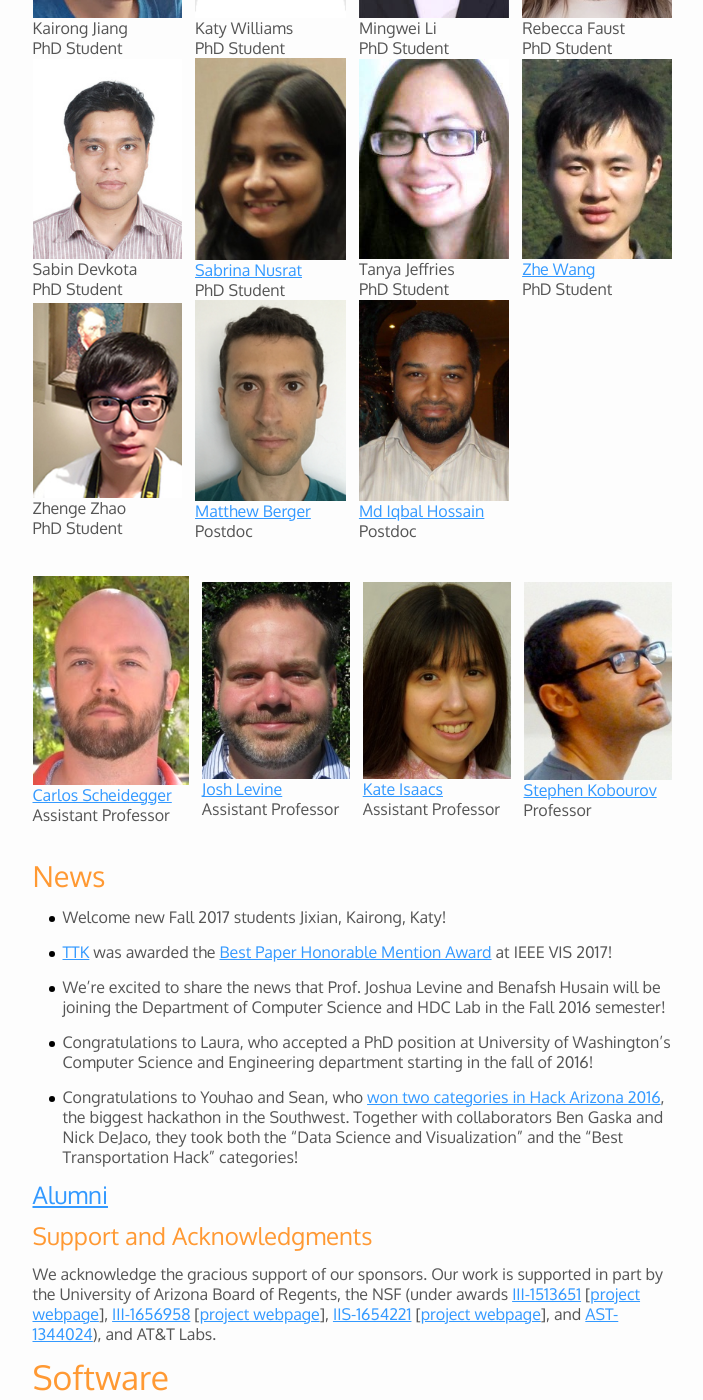
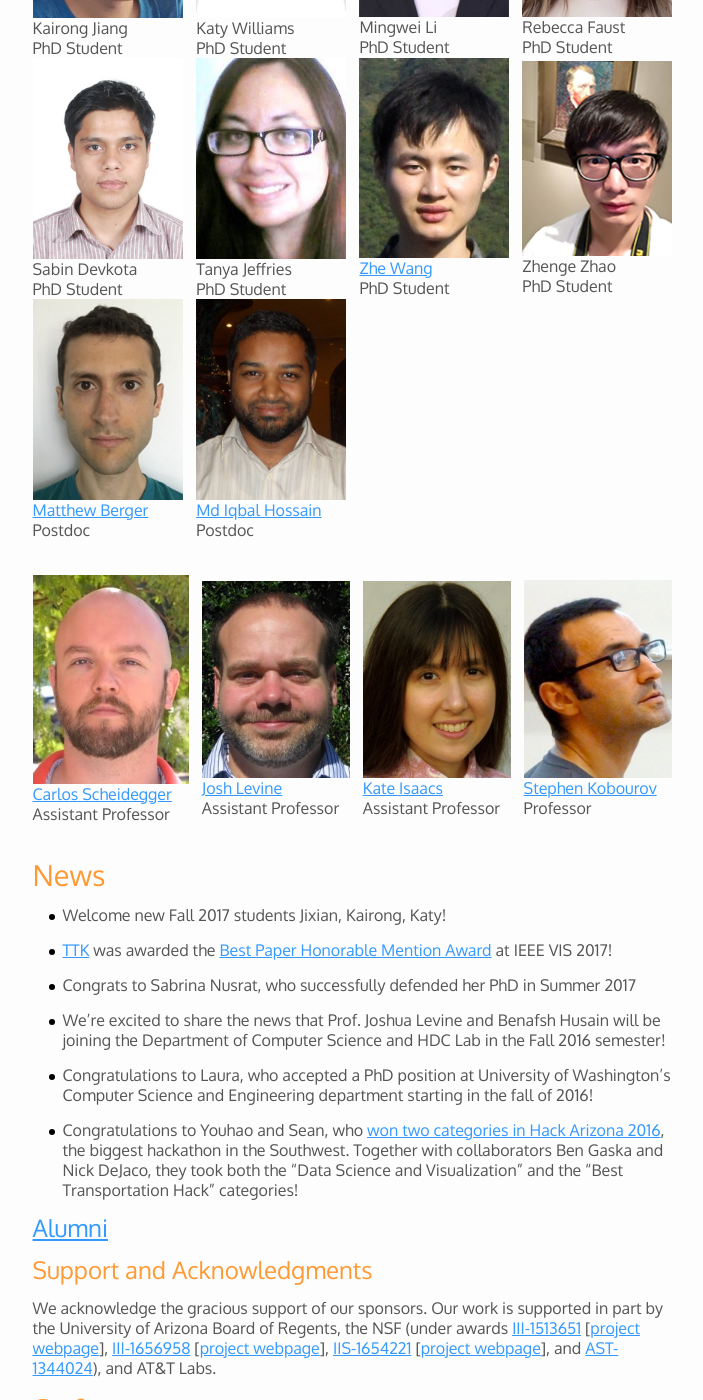
Before and after one commit to hdc-arizona/hdc-arizona.github.io, a Jekyll site: the page built from index.md, in a window 1280 px wide and 1400 px high, scrolled down 779 px. Shown: the whole window, without its empty margins (135-838 px from the left). Built offline with Jekyll 4.4.1, drawn with Linux system fonts in a browser that asks for light colours.

Commit message:
Updating Sabrina to alumni

```diff
--- a/index.md
+++ b/index.md
@@ -65,6 +65,8 @@ We are part of the
 
 * [TTK](https://topology-tool-kit.github.io/) was awarded the [Best Paper Honorable Mention Award](http://ieeevis.org/year/2017/info/papers) at IEEE VIS 2017!
 
+* Congrats to Sabrina Nusrat, who successfully defended her PhD in Summer 2017
+
 * We're excited to share the news that Prof. Joshua Levine and Benafsh
   Husain will be joining the Department of Computer Science and HDC
   Lab in the Fall 2016 semester!
```
Also changed, not shown: _students/sabrina_nusrat.md (deleted, +0 -6 lines), alumni/index.md (+2 -0 lines).
